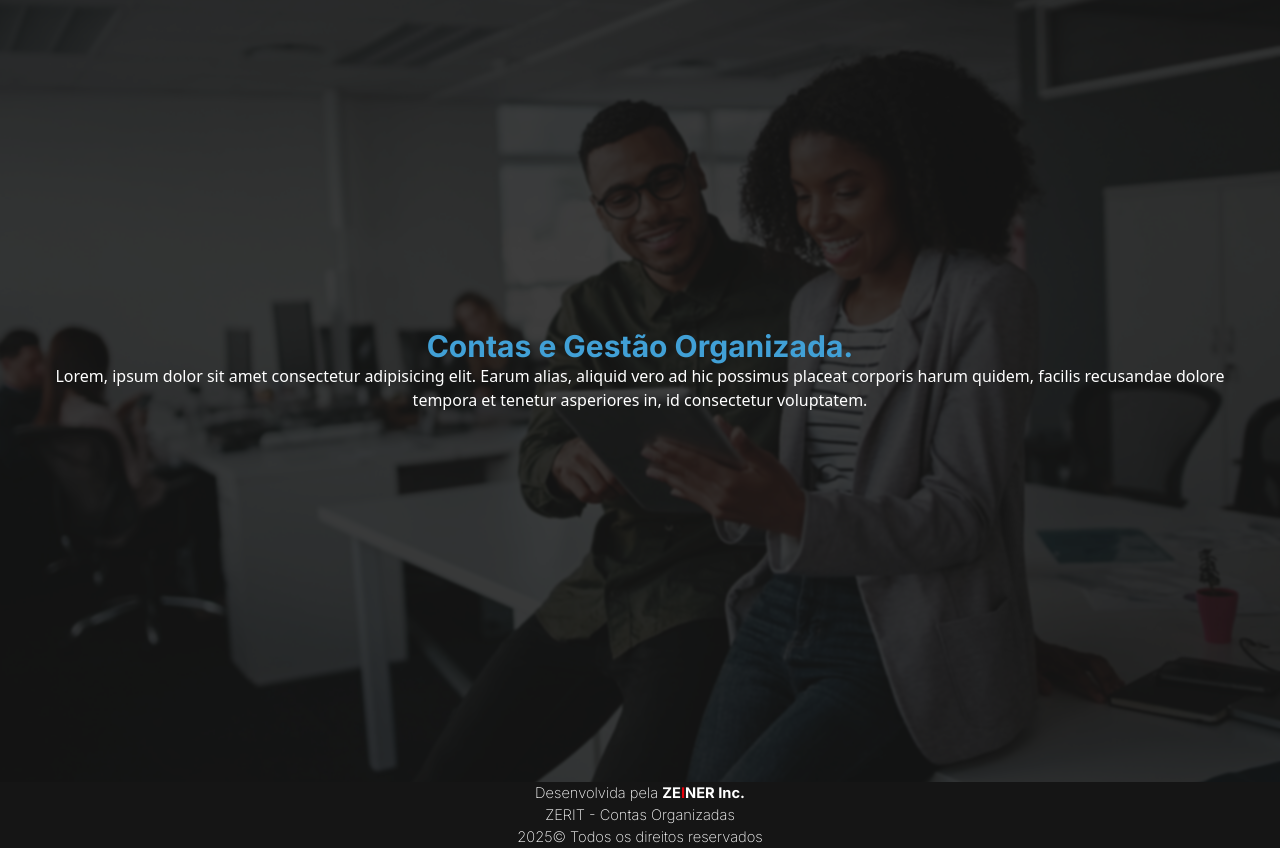
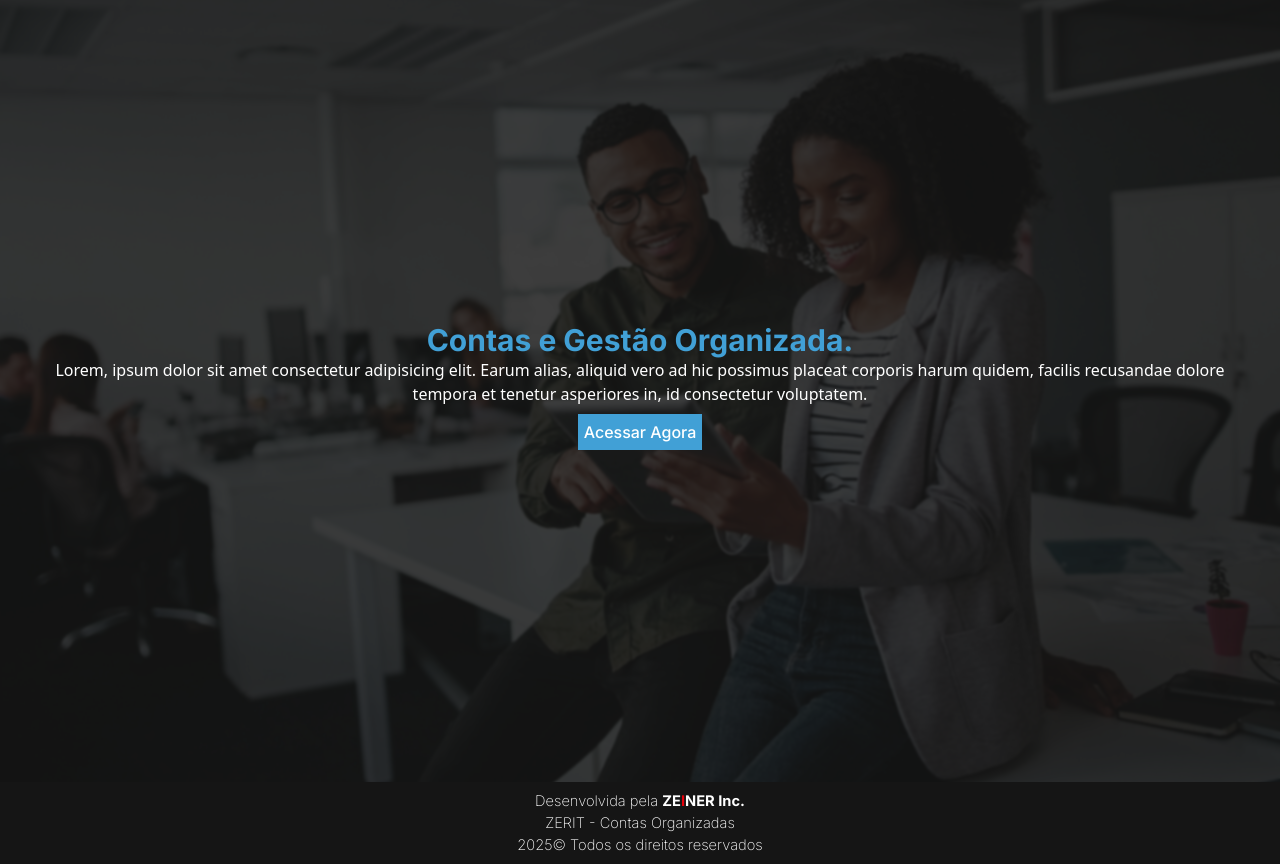
Before and after one commit to C4L3B3666/ZERIT, a website: page index.html in a window 1280 px wide. Shown: the part 82-946 px from the top of the page. Drawn offline with Linux system fonts and the light colour scheme.

Commit message:
Animação nos botões

```diff
--- a/index.html
+++ b/index.html
@@ -29,10 +29,10 @@
                 <p class="font-extralight text-white">Lorem, ipsum dolor sit amet consectetur adipisicing elit. Earum alias, aliquid vero ad hic possimus placeat corporis harum quidem, facilis recusandae dolore tempora et tenetur asperiores in, id consectetur voluptatem.</p>
             </nav>
             <nav>
-                <a href="#"><button></button></a>
+                <a href="#"><button class="bg-[#41A0D6] relative top-2 p-1.5 font-inter font-medium text-white hover:top-0.5 hover:shadow-2xl hover:shadow-[#41A0D6] duration-150 ease-in cursor-pointer">Acessar Agora</button></a>
             </nav>
         </div>
-        <footer class="text-center bg-[#151515] text-white font-extralight font-inter text-[11pt]">
+        <footer class="text-center bg-[#151515] text-white font-extralight font-inter text-[11pt] py-2">
             <nav>
                 <p>Desenvolvida pela <span class="font-bold">ZE<span class="text-red-600 font-bold">I</span>NER Inc.</span></p>
             </nav>
```
Also changed, not shown: assets/css/output.css.
